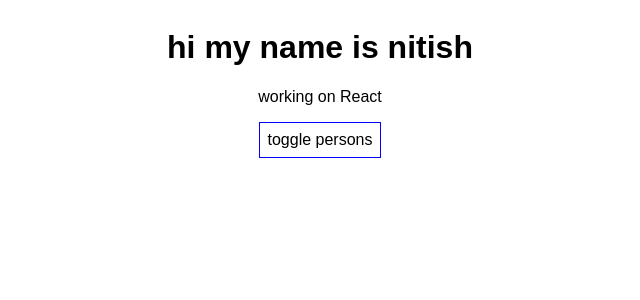
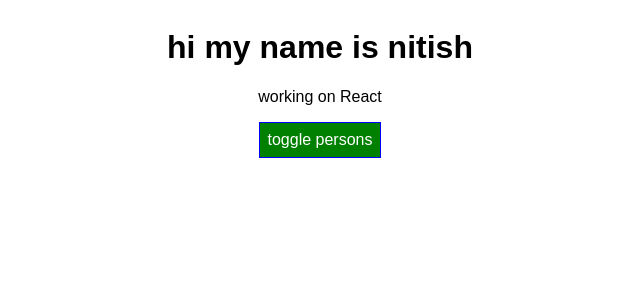
Before and after one commit to Nagabhairavanitish/react-concepts-practice, a React (Create React App) app: page / in a window 1280 px wide. Shown: the top 300 px of the page, without its empty margins (320-960 px from the left). Built offline with nearby package versions, Linux system fonts and the light colour scheme.

Commit message:
setting styles dynamically

```diff
--- a/src/App.js
+++ b/src/App.js
@@ -54,7 +54,8 @@
     Inline styling is basically adding css in the javascript file instead of creating a new app.css file*/
 
     const style = {
-      backgroundColor: 'white',
+      backgroundColor: 'green',
+      color:'white',
       font: 'inherit',
       border: '1px solid blue',
       padding: '8px',
@@ -80,6 +81,8 @@
                 })}
         </div>
      );
+
+     style.backgroundColor ="red";
     }
 
     /* SwitchnameHandler is used to modify the name when necessary.
```
